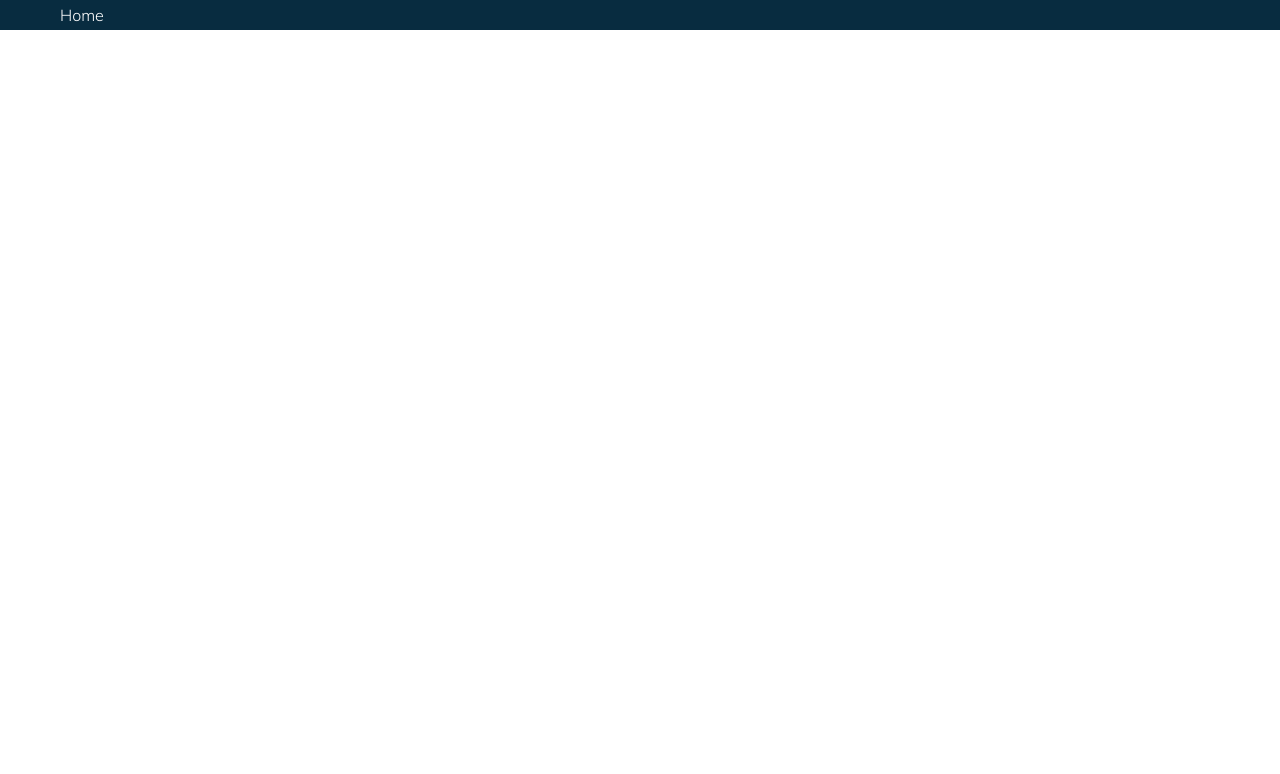
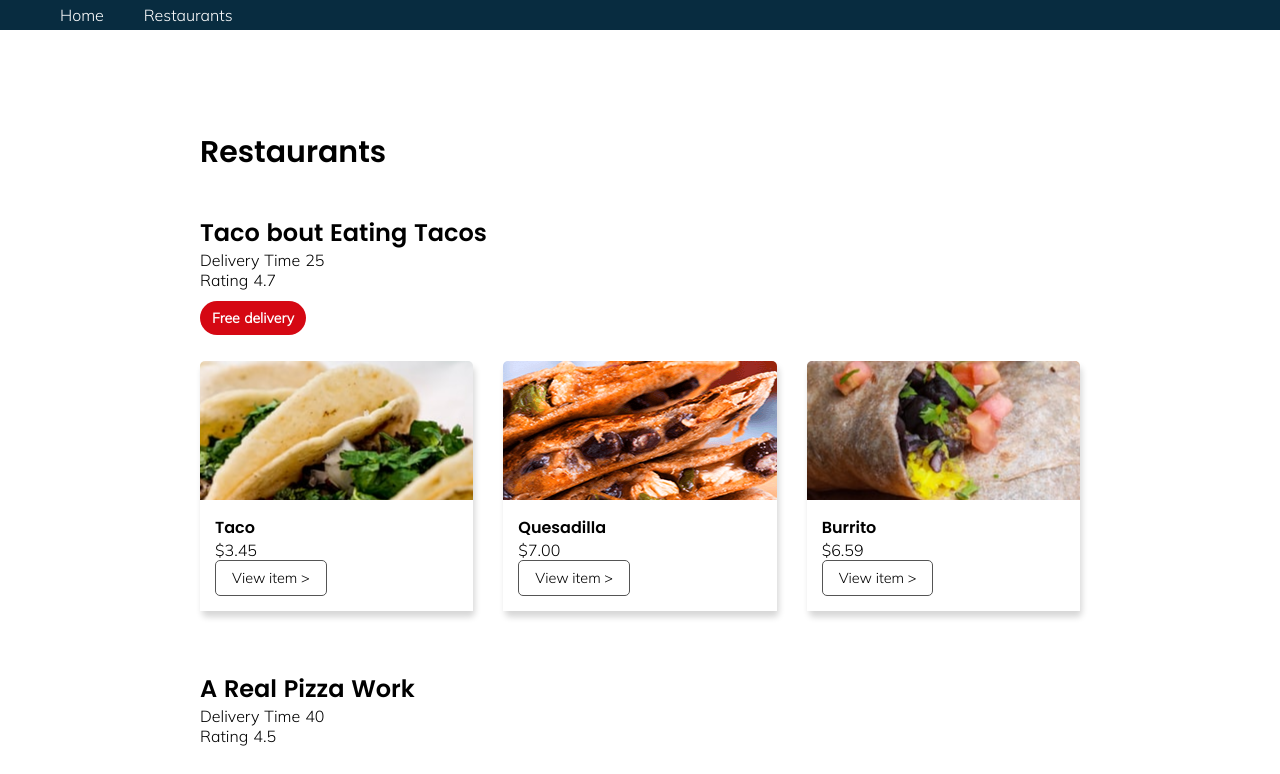
Before and after one commit to morinoko/nuxt-food-app, a Nuxt app: page /restaurants in a window 1280 px wide. Before the commit this address had no page. Shown: the top 774 px of the page. Built offline with nearby package versions, Linux system fonts and the light colour scheme.

Commit message:
Add restaurants page

```diff
--- a/components/AppMenu.vue
+++ b/components/AppMenu.vue
@@ -2,6 +2,7 @@
   <nav>
     <ul>
       <li><nuxt-link to="/">Home</nuxt-link></li>
+      <li><nuxt-link to="/restaurants">Restaurants</nuxt-link></li>
     </ul>
   </nav>
 </template>
--- /dev/null
+++ b/pages/restaurants.vue
@@ -0,0 +1,19 @@
+<template>
+  <section class="restaurant">
+    <h1 class="restaurantheading">Restaurants</h1>
+    <AppRestaurantInfo />
+  </section>
+</template>
+
+<script>
+import AppRestaurantInfo from "@/components/AppRestaurantInfo";
+
+export default {
+  components: {
+    AppRestaurantInfo,
+  }
+}
+</script>
+
+<style scoped>
+</style>
```
